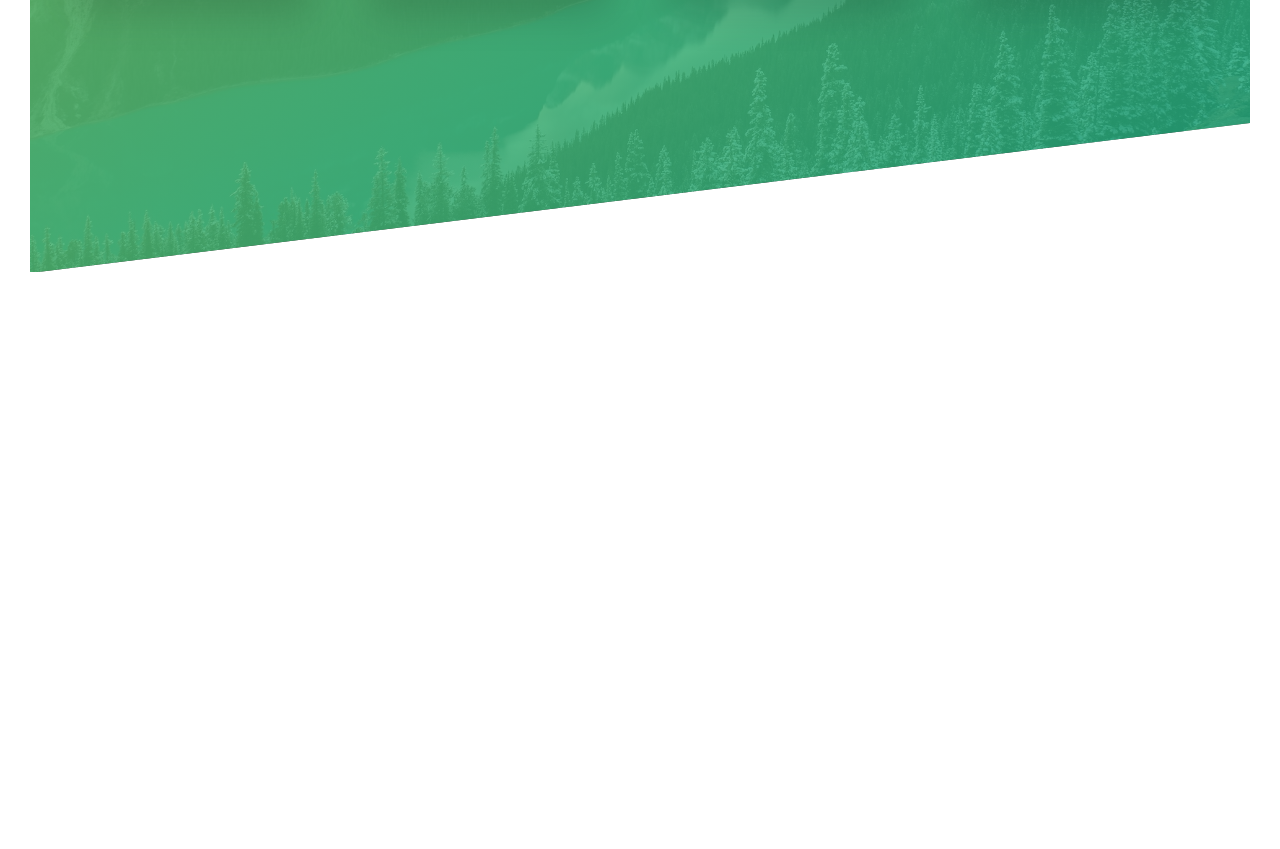
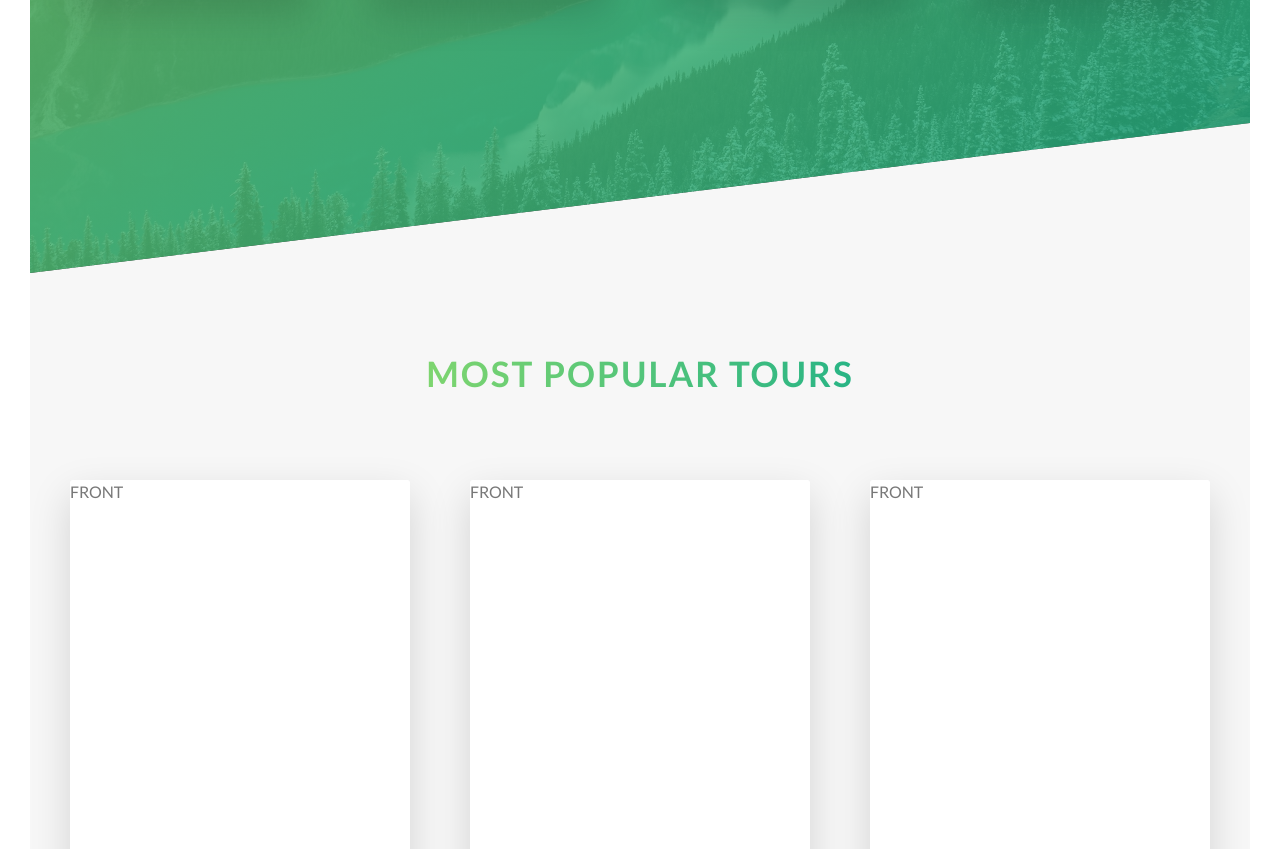
Before and after one commit to concentrator/natours, a website: page index.html in a window 1280 px wide. Shown: the part 1951-2800 px from the top of the page. Before the commit the page ends 2223 px from the top, so only its background shows below. Drawn offline with Linux system fonts and the light colour scheme.

Commit message:
Adds tours section, card component rotate

```diff
--- a/index.html
+++ b/index.html
@@ -106,6 +106,47 @@
         </div>
       </section>
 
+      <section class="section-tours">
+        <div class="u-center-text u-margin-bottom-big">
+          <h2 class="heading-secondary">
+            Most popular tours
+          </h2>
+        </div>
+
+        <div class="row">
+          <div class="col-1-of-3">
+            <div class="card">
+              <div class="card__side card__side--front">
+                FRONT
+              </div>
+              <div class="card__side card__side--back card__side--back-1">
+                BACK
+              </div>
+            </div>
+          </div>
+          <div class="col-1-of-3">
+            <div class="card">
+              <div class="card__side card__side--front">
+                FRONT
+              </div>
+              <div class="card__side card__side--back card__side--back-2">
+                BACK
+              </div>
+            </div>
+          </div>
+          <div class="col-1-of-3">
+            <div class="card">
+              <div class="card__side card__side--front">
+                FRONT
+              </div>
+              <div class="card__side card__side--back card__side--back-3">
+                BACK
+              </div>
+            </div>
+          </div>
+        </div>
+      </section>
+
     </main>
 
 
--- a/scss/abstracts/_variables.scss
+++ b/scss/abstracts/_variables.scss
@@ -3,6 +3,13 @@
 $color-primary: #55c57a;
 $color-primary-light: #7ed56f;
 $color-primary-dark: #28b485;
+
+$color-secondary-light: #ffb900;
+$color-secondary-dark: #ff7730;
+
+$color-tertiary-light: #2998ff;
+$color-tertiary-dark: #5643fa;
+
 $color-grey-dark: #777777;
 $color-white: #ffffff;
 $color-black: #000000;
--- a/scss/base/_typography.scss
+++ b/scss/base/_typography.scss
@@ -24,8 +24,8 @@ body {
   &__sub {
     display: block;
     font-size: 2rem;
-    font-weight: 700px;
-    letter-spacing: 1.75rem;
+    font-weight: 700;
+    letter-spacing: 1.7rem;
     animation: moveInRight 1s ease-out;
   }
 }
--- /dev/null
+++ b/scss/components/_card.scss
@@ -0,0 +1,55 @@
+.card {
+  position: relative;
+  perspective: 150rem;
+  -moz-perspective: 150rem;
+  height: 50rem;
+
+  &__side {
+    position: absolute;
+    top: 0;
+    left: 0;
+    width: 100%;
+    height: 50rem;
+    transition: all 0.8s ease;
+    backface-visibility: hidden;
+    border-radius: 3px;
+    box-shadow: 0 1.5rem 4rem 0 rgba($color-black, 0.15%);
+
+    &--front {
+      background-color: $color-white;
+    }
+
+    &--back {
+      transform: rotateY(180deg);
+
+      &-1 {
+        background-image: linear-gradient(
+          to right bottom,
+          $color-secondary-light,
+          $color-secondary-dark);
+      }
+
+      &-2 {
+        background-image: linear-gradient(
+          to right bottom,
+          $color-primary-light,
+          $color-primary-dark);
+      }
+
+      &-3 {
+        background-image: linear-gradient(
+          to right bottom,
+          $color-tertiary-light,
+          $color-tertiary-dark);
+      }
+    }
+  }
+
+  &:hover &__side--front {
+    transform: rotateY(180deg);
+  }
+
+  &:hover &__side--back {
+    transform: rotateY(360deg);
+  }
+}
--- a/scss/pages/_home.scss
+++ b/scss/pages/_home.scss
@@ -21,3 +21,10 @@
     transform: skewY(7deg);
   }
 }
+
+.section-tours {
+  background-color: $color-grey-light-1;
+  padding: 25rem 0 50rem 0;
+  margin-top: -10rem;
+
+}
--- a/scss/style.scss
+++ b/scss/style.scss
@@ -10,6 +10,7 @@
 @import "components/button";
 @import "components/composition";
 @import "components/feature-box";
+@import "components/card";
 
 @import "layout/header";
 @import "layout/grid";
```
Also changed, not shown: css/style.css.
